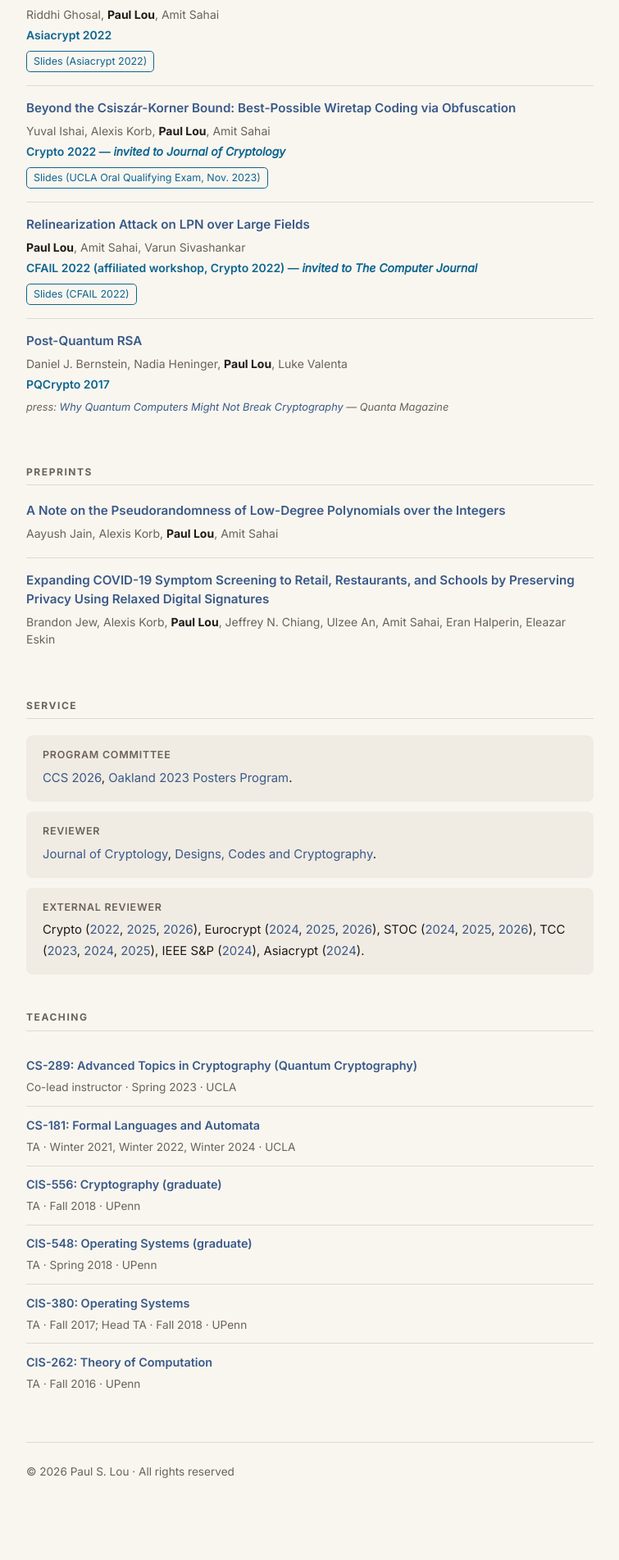
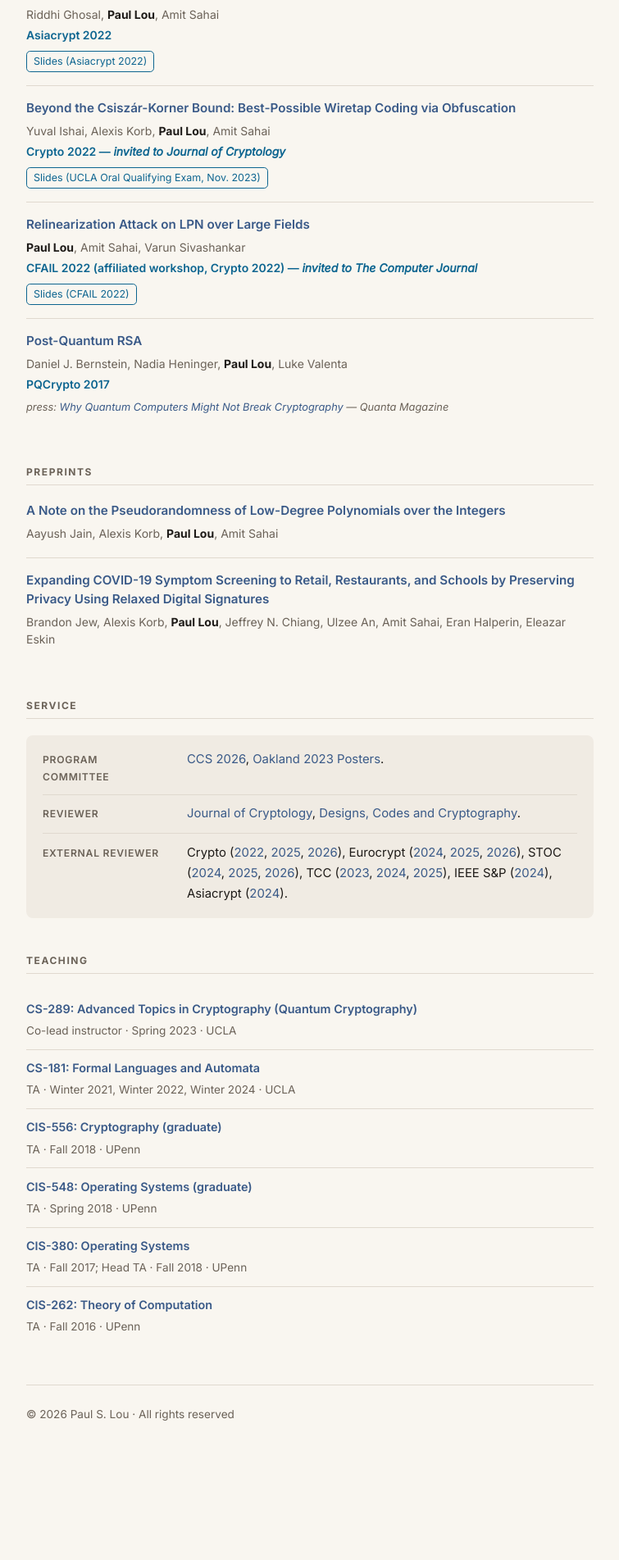
Before and after one commit to pslou/pslou.github.io, a Jekyll site: the page built from index.html, in a window 1280 px wide. Shown: the part 1856-3759 px from the top of the page at 82% size, without its empty margins (262-1017 px from the left). Built offline with Jekyll 4.4.1, drawn with Linux system fonts in a browser that asks for light colours; after the commit the page ends 3690 px from its top, so only the background shows below that.

Commit message:
fix service

```diff
--- a/assets/css/main.css
+++ b/assets/css/main.css
@@ -480,15 +480,32 @@ a:hover {
   line-height: 1.75;
 }
 .section-card p { margin: 0; }
-.section-card + .section-card { margin-top: 0.75rem; }
-.service-card__title {
-  font-family: var(--font-sans);
-  font-size: 0.78rem;
+
+/* Service definition list — labeled rows inside one card */
+.service-list { margin: 0; padding: 0; }
+.service-item {
+  display: flex;
+  gap: 1.5rem;
+  padding: 0.65rem 0;
+  border-top: 1px solid var(--c-border);
+  align-items: baseline;
+}
+.service-item:first-child { padding-top: 0; border-top: none; }
+.service-item:last-child  { padding-bottom: 0; }
+.service-item dt {
+  flex: 0 0 9.5rem;
+  font-size: 0.76rem;
   font-weight: 600;
   text-transform: uppercase;
   letter-spacing: 0.06em;
   color: var(--c-text-muted);
-  margin: 0 0 0.4rem;
+  padding-top: 0.15rem;
+}
+.service-item dd {
+  margin: 0;
+  flex: 1;
+  font-size: 0.93rem;
+  line-height: 1.7;
 }
 
 .teaching-list {
--- a/index.html
+++ b/index.html
@@ -200,24 +200,24 @@ description: Paul S. Lou — postdoctoral researcher in cryptography at Bocconi
   <h2>Service</h2>
 
   <div class="section-card">
-    <h3 class="service-card__title">Program Committee</h3>
-    <p>
+    <dl class="service-list">
+      <div class="service-item">
+        <dt>Program Committee</dt>
+        <dd>
           <a href="https://www.sigsac.org/ccs/CCS2026/">CCS 2026</a>,
-      <a href="https://sp2023.ieee-security.org/cfposters.html">Oakland 2023 Posters Program</a>.
-    </p>
+          <a href="https://sp2023.ieee-security.org/cfposters.html">Oakland 2023 Posters</a>.
+        </dd>
       </div>
-
-  <div class="section-card">
-    <h3 class="service-card__title">Reviewer</h3>
-    <p>
+      <div class="service-item">
+        <dt>Reviewer</dt>
+        <dd>
           <a href="https://www.iacr.org/jofc/">Journal of Cryptology</a>,
           <a href="https://link.springer.com/journal/10623">Designs, Codes and Cryptography</a>.
-    </p>
+        </dd>
       </div>
-
-  <div class="section-card">
-    <h3 class="service-card__title">External Reviewer</h3>
-    <p>
+      <div class="service-item">
+        <dt>External Reviewer</dt>
+        <dd>
           Crypto
           (<a href="https://crypto.iacr.org/2022/">2022</a>,
           <a href="https://crypto.iacr.org/2025/">2025</a>,
@@ -236,7 +236,9 @@ description: Paul S. Lou — postdoctoral researcher in cryptography at Bocconi
           <a href="https://tcc.iacr.org/2025/">2025</a>),
           IEEE S&amp;P (<a href="https://sp2024.ieee-security.org/">2024</a>),
           Asiacrypt (<a href="https://asiacrypt.iacr.org/2024/">2024</a>).
-    </p>
+        </dd>
+      </div>
+    </dl>
   </div>
 </section>
 
```
Lines whose indentation alone changed are shown as unchanged.
